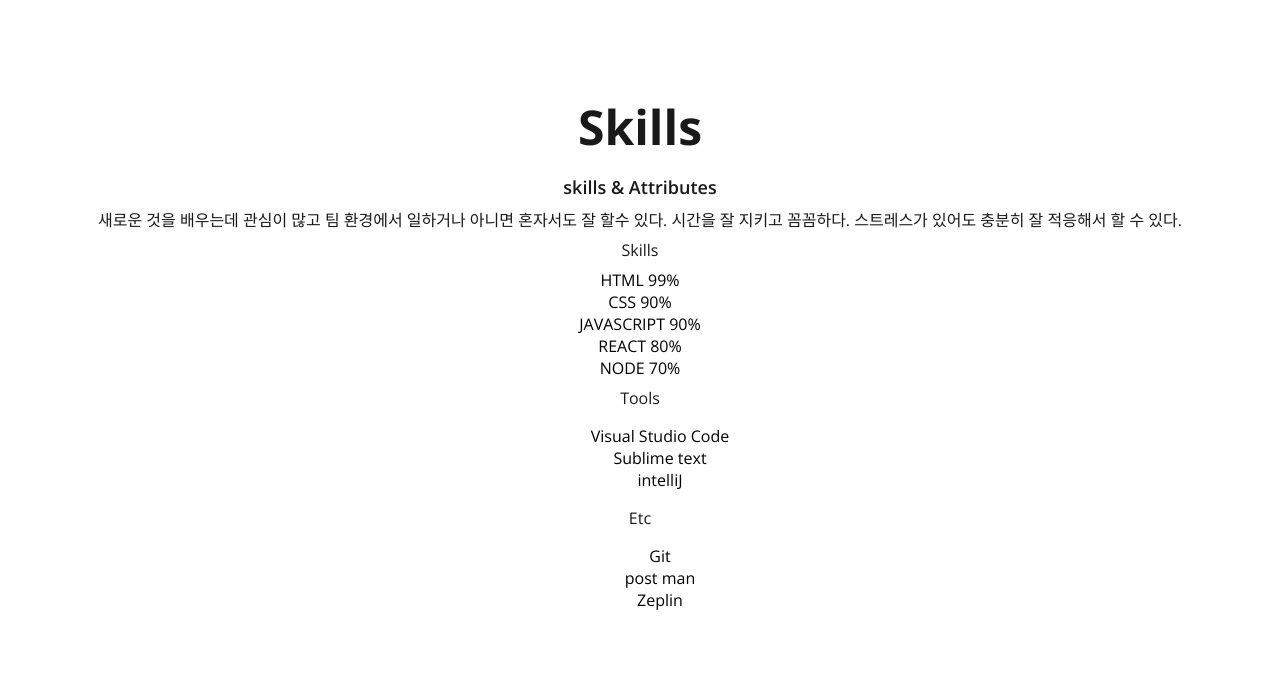
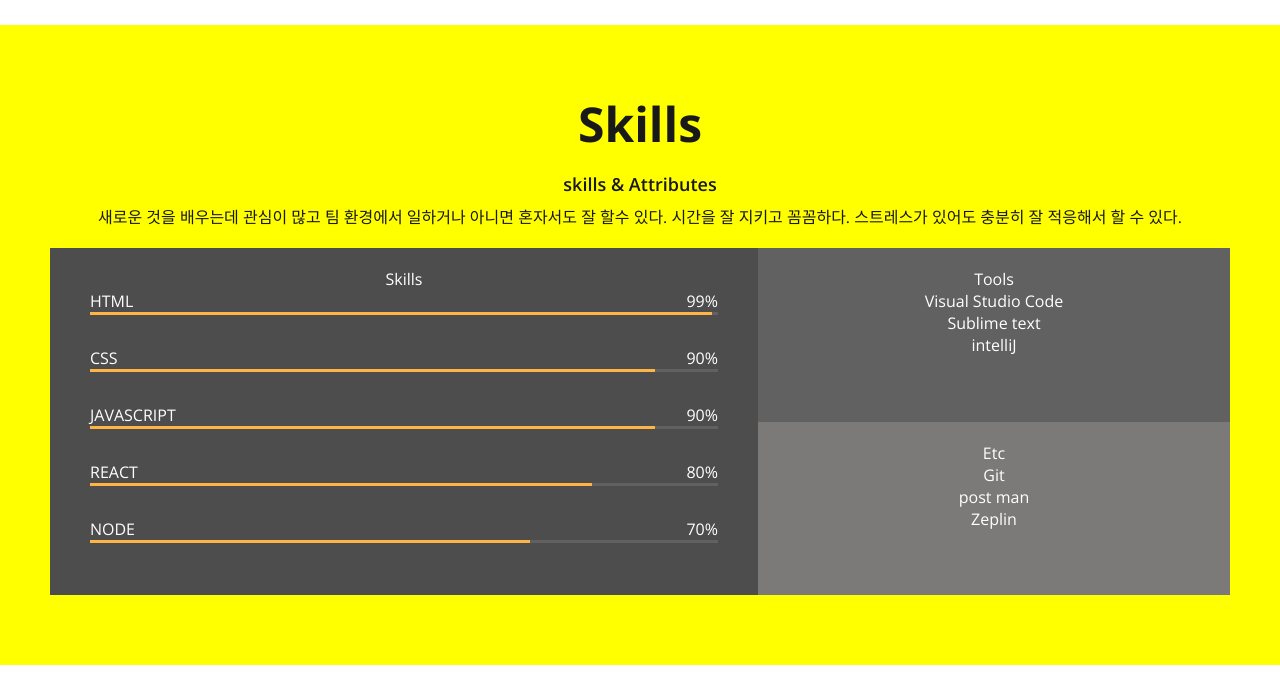
Before and after one commit to juhyunham/portfolioJuham, a plain HTML site: page index.html in a window 1280 px wide. Shown: the part 1350-2040 px from the top of the page. Drawn offline with nearby package versions, Linux system fonts and the light colour scheme.

Commit message:
CSS: skiils

```diff
--- a/index.html
+++ b/index.html
@@ -46,7 +46,7 @@
         <button type="button" class="home__contact">Contact me</button>
     </section>
     <!-- About -->
-    <section id="about" class="section">
+    <section id="about" class="section section__container">
         <h1>About me</h1>
         <p>I have worked as frontend developer in the Interpark and Ebay about 3 years and I am also interested in backend area.
         <br> now I am expanding my knowledge by studying computer engineering in graduate school.</p>
@@ -90,6 +90,7 @@
     </section>
     <!-- skills -->
     <section id="skills" class="section">
+        <div class="section__container">
             <h1>Skills</h1>
             <h2>skills & Attributes </h2>
             <p>새로운 것을 배우는데 관심이 많고 팀 환경에서 일하거나 아니면 혼자서도 잘 할수 있다. 시간을 잘 지키고 꼼꼼하다. 스트레스가 있어도 충분히 잘 적응해서 할 수 있다.</p>
@@ -102,7 +103,7 @@
                             <span>99%</span>
                         </div>
                         <div class="skill__bar">
-                        <div class="skill__value"></div>
+                            <div class="skill__value" style="width: 99%"></div>
                         </div>
                     </div>
                     <div class="skill">
@@ -111,7 +112,7 @@
                             <span>90%</span>
                         </div>
                         <div class="skill__bar">
-                        <div class="skill__value"></div>
+                            <div class="skill__value" style="width: 90%"></div>
                         </div>
                     </div>
                     <div class="skill">
@@ -120,7 +121,7 @@
                             <span>90%</span>
                         </div>
                         <div class="skill__bar">
-                        <div class="skill__value"></div>
+                            <div class="skill__value" style="width: 90%"></div>
                         </div>
                     </div>
                     <div class="skill">
@@ -129,7 +130,7 @@
                             <span>80%</span>
                         </div>
                         <div class="skill__bar">
-                        <div class="skill__value"></div>
+                            <div class="skill__value" style="width: 80%"></div>
                         </div>
                     </div>
                     <div class="skill">
@@ -138,7 +139,7 @@
                             <span>70%</span>
                         </div>
                         <div class="skill__bar">
-                        <div class="skill__value"></div>
+                            <div class="skill__value" style="width: 70%"></div>
                         </div>
                     </div>
                 </div>
@@ -158,6 +159,7 @@
                             <li><span>post man</span></li>
                             <li><span>Zeplin</span></li>
                         </ul>
+                    </div>
                 </div>
             </div>
         </div>
--- a/style.css
+++ b/style.css
@@ -8,7 +8,7 @@
     --color-dark-pink: #ff4242;
     --color-dark-grey: #4d4d4d;
     --color-grey: #616161;
-    --color-ligth-grey: #7c7979;
+    --color-light-grey: #7c7979;
     --color-blue: #73aace;
     --color-yellow: #fff7d1;
     --color-orange: #feb546;
@@ -57,6 +57,8 @@ button {
 
 ul {
     list-style: none;
+    margin: 0;
+    padding: 0;
 }
 
 /* Typography */
@@ -175,10 +177,14 @@ p {
 }
 
 /* Section Common */
+.section__container {
+    max-width: 1200px;
+    margin: 0 auto;
+}
+
 .section {
     padding: 50px;
     text-align: center;
-    max-width: 1200px;
     margin: 0 auto;
 }
 
@@ -249,3 +255,60 @@ p {
 .job__period {
     font-size: var(--font-micro);
 }
+
+/* Skill */
+#skills {
+    background-color: yellow;
+}
+
+.skillset {
+    display: flex;
+    background-color: var(--color-light-grey);
+    color: var(--color-white);
+    margin: 20px 0;
+}
+
+.skillset__title {
+    color: var(--color-white);
+    margin: 0;
+}
+
+.skillset__left {
+    width: 60%;
+    background-color: var(--color-dark-grey);
+    padding: 20px 40px;
+}
+
+.skillset__right {
+    width: 40%;
+}
+
+.skill__description {
+    display: flex;
+    justify-content: space-between;
+}
+
+.skill {
+    margin-bottom: 32px;
+}
+
+.skill__bar {
+    width: 100%;
+    height: 3px;
+    background-color: var(--color-grey);
+}
+
+.skill__value {
+    width: 100%;
+    height: 3px;
+    background-color: var(--color-orange);
+}
+
+.tools {
+    background-color: var(--color-grey);
+}
+
+.tools, .etc {
+    height: 50%;
+    padding: 20px;
+}
```
Lines whose indentation alone changed are shown as unchanged.
